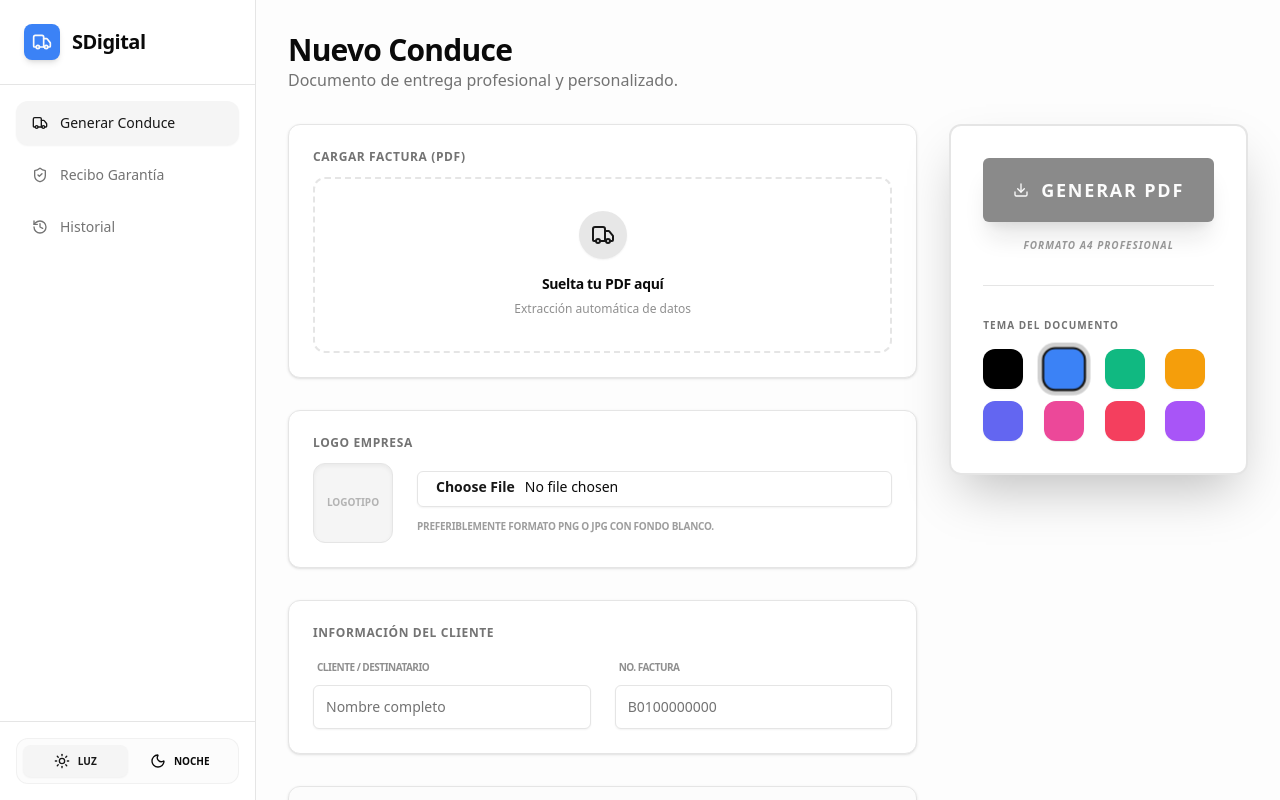
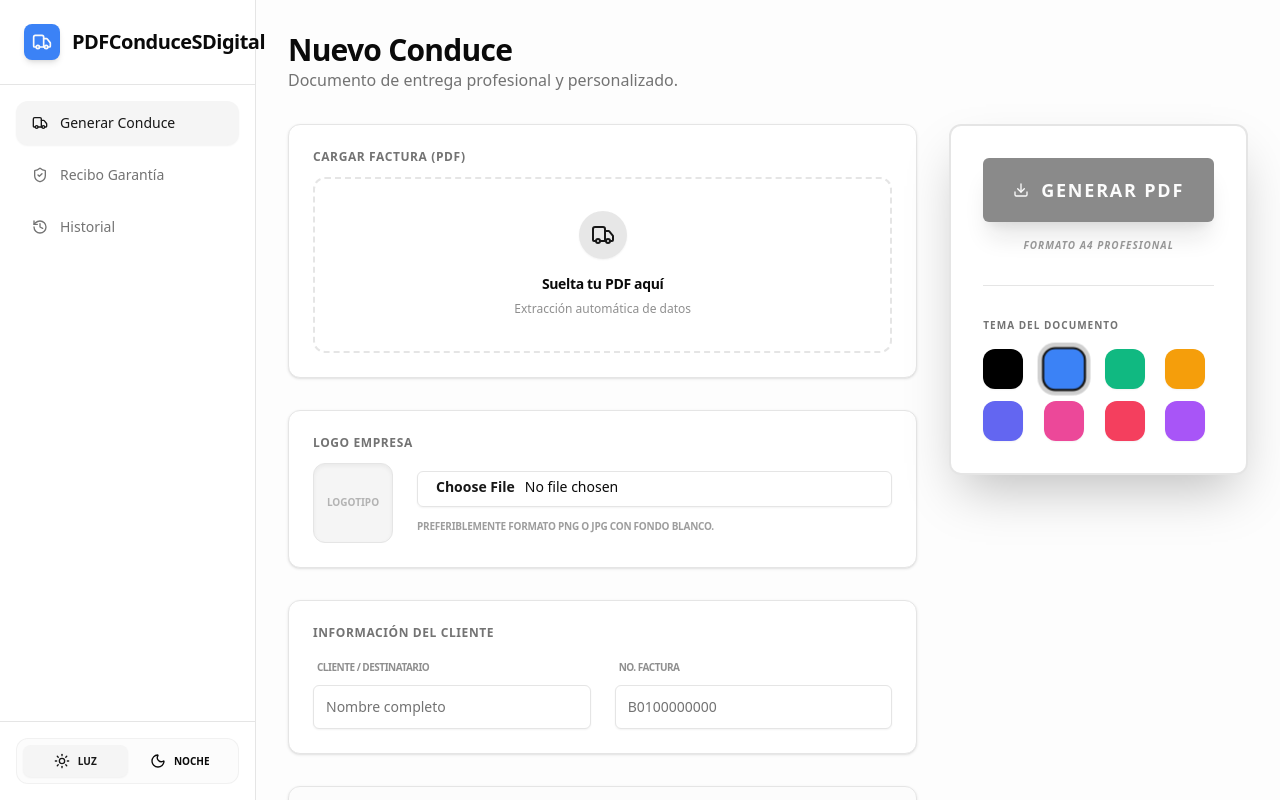
Before and after one commit to MicaelCedano/PDFConduceSDigital, a Next.js app: page / in a window 1280 px wide. Built offline with nearby package versions, Linux system fonts and the light colour scheme; what module would draw is missing.

Commit message:
Update application title to PDFConduceSDigital

```diff
--- a/src/app/layout.tsx
+++ b/src/app/layout.tsx
@@ -2,8 +2,8 @@ import type { Metadata } from 'next';
 import './globals.css';
 
 export const metadata: Metadata = {
-    title: 'SaaS App (Next.js)',
-    description: 'Aplicación SaaS moderna',
+    title: 'PDFConduceSDigital',
+    description: 'Sistema Digital de Gestión de Conduces y Garantías',
 };
 
 export default function RootLayout({
--- a/src/app/page.tsx
+++ b/src/app/page.tsx
@@ -482,7 +482,7 @@ export default function Home() {
                         <div className="w-9 h-9 rounded-lg flex items-center justify-center text-primary-foreground shadow-md transition-all hover:scale-105" style={{ backgroundColor: themeColor }}>
                             <Truck size={20} />
                         </div>
-                        <span className="font-bold text-xl tracking-tight">SDigital</span>
+                        <span className="font-bold text-xl tracking-tight">PDFConduceSDigital</span>
                     </div>
                     <Button variant="ghost" size="icon" onClick={() => setSidebarOpen(false)} className="md:hidden">
                         <X size={20} />
@@ -538,7 +538,7 @@ export default function Home() {
                         <Button variant="ghost" size="icon" onClick={() => setSidebarOpen(true)}>
                             <Menu size={24} />
                         </Button>
-                        <span className="font-extrabold tracking-tight text-lg uppercase italic">SDigital</span>
+                        <span className="font-extrabold tracking-tight text-lg uppercase italic">PDFConduceSDigital</span>
                     </div>
                     <Badge variant="outline" className="px-3 py-1 bg-background">v2.2</Badge>
                 </header>
```
